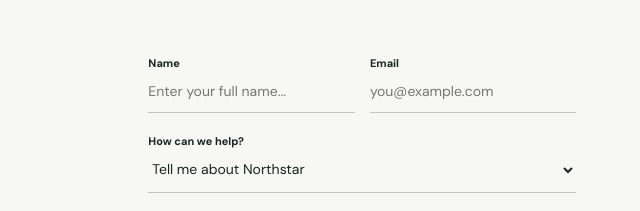
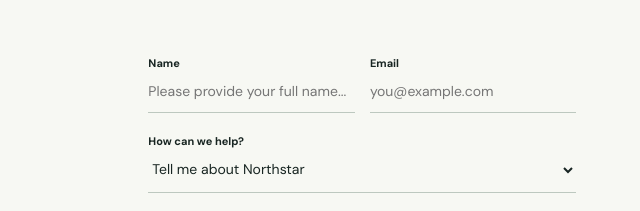
Before and after one commit to sundarVivek/SampleApp, a website: page index.html in a window 1280 px wide. Shown: the part 1523-1734 px from the top of the page, 550-1190 px from the left. Drawn offline with Linux system fonts and the light colour scheme.

Commit message:
Merge pull request #17 into main

```diff
--- a/index.html
+++ b/index.html
@@ -54,7 +54,7 @@
       <article class="feature"><span class="feature-number">03</span><div class="feature-icon coral">✦</div><h3>Make it yours</h3><p>A flexible space with enough structure to guide you and enough room to make it personal.</p><a href="#contact">Explore your space <span>↗</span></a></article>
     </section>
 
-    <section class="contact-section" id="contact"><div class="contact-intro"><p class="eyebrow">Start a conversation</p><h2>Have a question?<br><em>We’re listening.</em></h2><p>Tell us what is on your mind. A real person from our team will get back to you within one business day.</p><div class="contact-details"><p><span>✉</span> hello@northstar.space</p><p><span>⌁</span> New York · London · Everywhere</p></div></div><form class="contact-form" id="contactForm"><div class="form-row"><label>Name<input type="text" name="name" placeholder="Enter your full name..." required></label><label>Email<input type="email" name="email" placeholder="you@example.com" required></label></div><label>How can we help?<select name="topic"><option>Tell me about Northstar</option><option>I need help with my account</option><option>Partnerships</option><option>Something else</option></select></label><label>Message<textarea name="message" rows="4" placeholder="A few words are plenty..." required></textarea></label><button class="button" type="submit">“Send” <span aria-hidden="true">↗</span></button><p class="form-status" role="status"></p></form></section>
+    <section class="contact-section" id="contact"><div class="contact-intro"><p class="eyebrow">Start a conversation</p><h2>Have a question?<br><em>We’re listening.</em></h2><p>Tell us what is on your mind. A real person from our team will get back to you within one business day.</p><div class="contact-details"><p><span>✉</span> hello@northstar.space</p><p><span>⌁</span> New York · London · Everywhere</p></div></div><form class="contact-form" id="contactForm"><div class="form-row"><label>Name<input type="text" name="name" placeholder="Please provide your full name..." required></label><label>Email<input type="email" name="email" placeholder="you@example.com" required></label></div><label>How can we help?<select name="topic"><option>Tell me about Northstar</option><option>I need help with my account</option><option>Partnerships</option><option>Something else</option></select></label><label>Message<textarea name="message" rows="4" placeholder="A few words are plenty..." required></textarea></label><button class="button" type="submit">“Send” <span aria-hidden="true">↗</span></button><p class="form-status" role="status"></p></form></section>
   </main>
 
   <footer class="site-footer"><a class="brand" href="#top"><span class="brand-mark">N</span><span>northstar</span></a><p>© 2024 Northstar Studio. Made for better days.</p><div class="footer-links"><a href="#about">About</a><a href="#contact">Contact</a><a href="#top">Privacy</a></div></footer>
```
